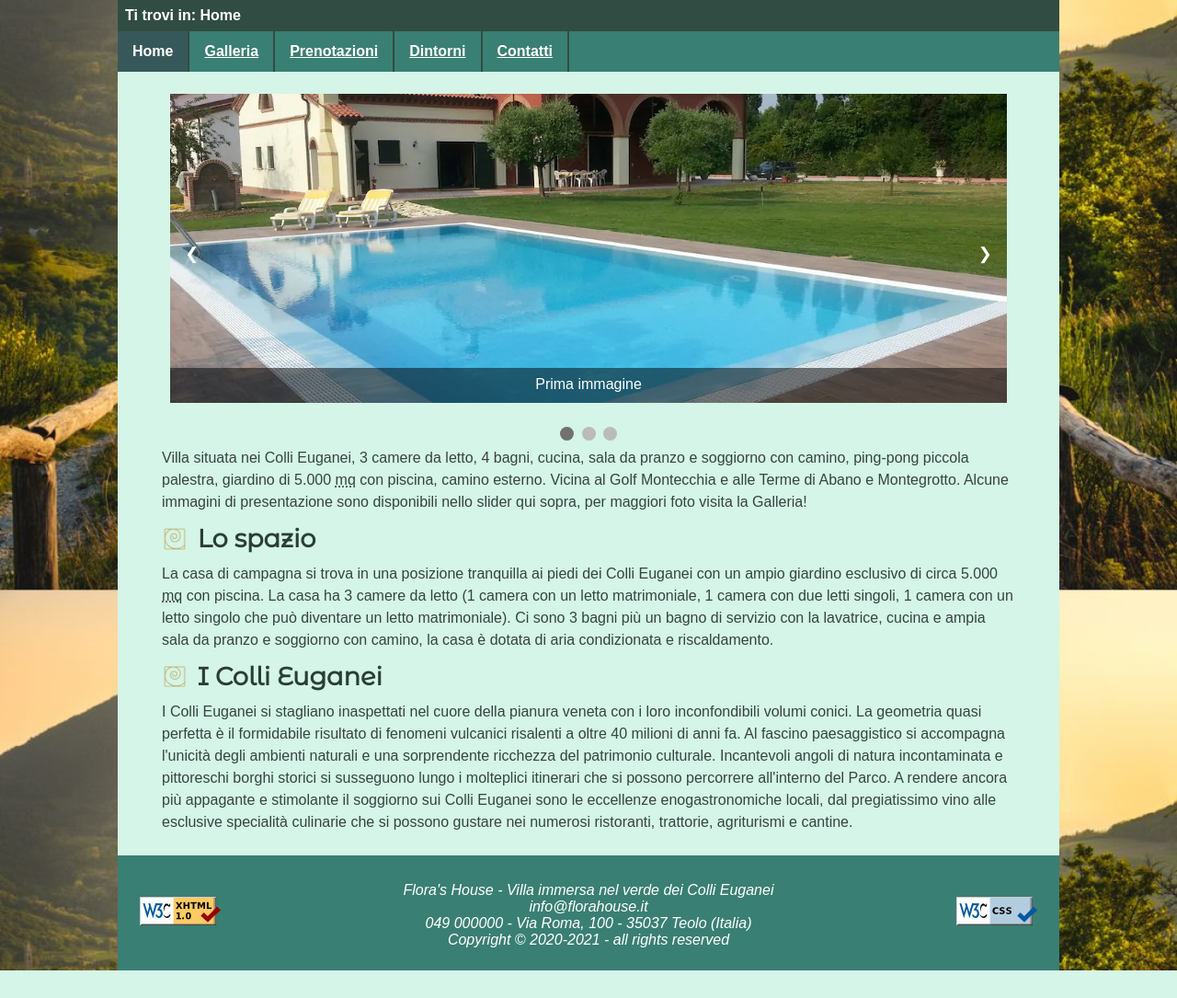
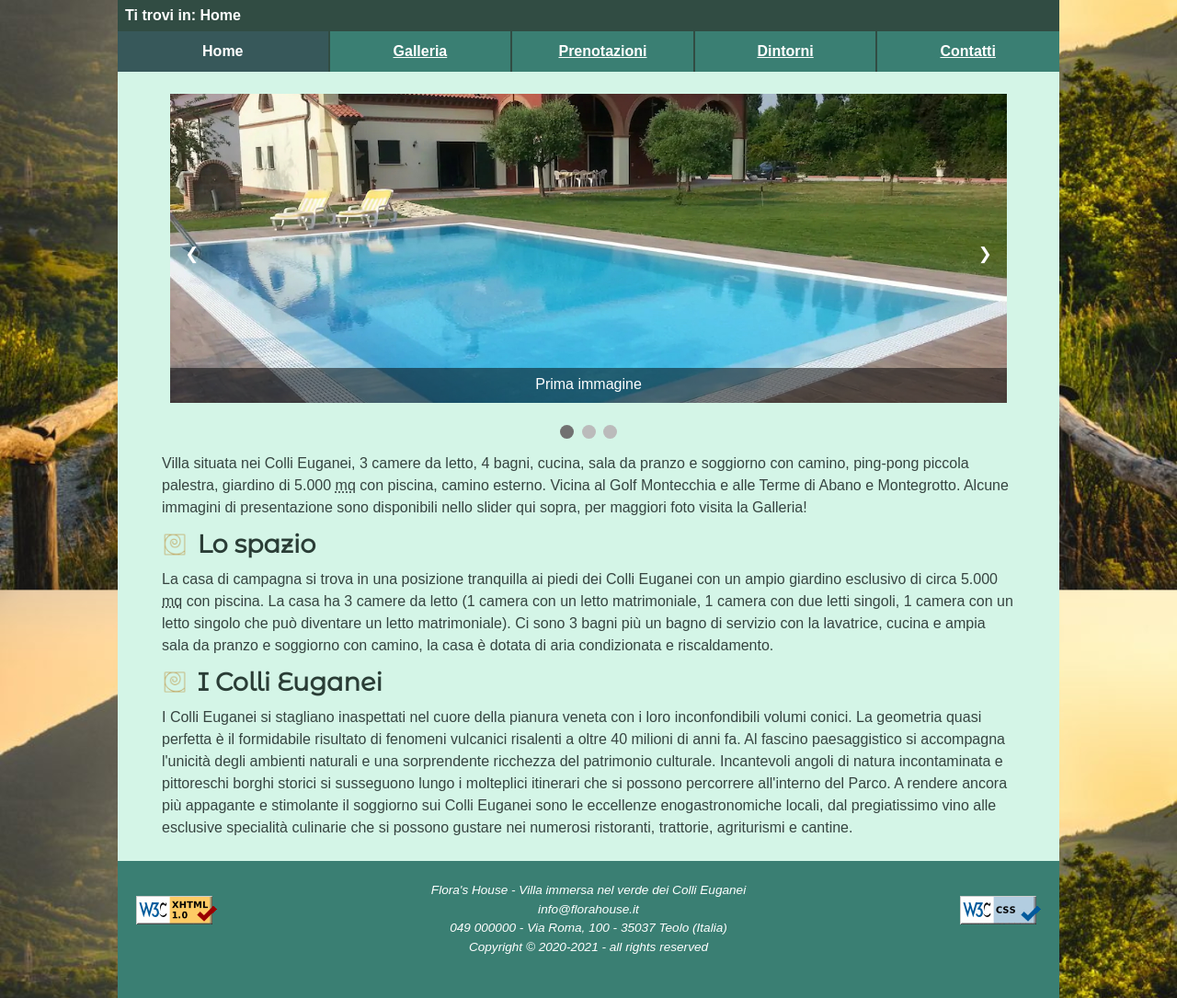
Before and after one commit to comodei/Flora-s-House-TecWeb-Project-, a PHP site: page /html/base.html in a window 1280 px wide. Shown: the part 212-1297 px from the top of the page at 92% size. Before the commit the page ends 1267 px from the top, so only its background shows below. Run offline with PHP 8.4, Linux system fonts and the light colour scheme.

Commit message:
aggiustamenti vari

```diff
--- a/style/style_lavoro.css
+++ b/style/style_lavoro.css
@@ -95,8 +95,12 @@ body{
   background-color: #3A7F73;
 }
 #menu ul li{
-  float: left;
-  border-right: 2px solid #314C43;
+	float: left;
+	border-right: 2px solid #314C43;
+	min-width: 19.2%;
+}
+#menu .endMenu{
+	border-right: 0px;
 }
 #menu ul li a{
   display: block;
@@ -158,8 +162,8 @@ img#villa{
 #footer{
 
     text-align:center;
-	padding-bottom: 1.5em;
-    font-size: 1em;
+	padding-bottom: 3.2em;
+    font-size: 0.85em;
     padding-right: 1.5em;
     padding-left: 1.5em;
     padding-top:1.8em;
@@ -169,6 +173,7 @@ img#villa{
 #footer ul li{
   list-style-type: none;
   color: white;
+	padding-bottom: 0.4em;
 }
 #imgValidCode{
     padding-top:1em;
@@ -302,7 +307,7 @@ ul .nomeCitta{
   	border: 4px solid #3A7F73;
   	border-radius: 10px;
 	margin-right: 8em;
-	padding: 1em 0em 1em 2.5em;
+	padding: 1em 0em 0em 2.5em;
 }
 
 #cittaVicine{
@@ -452,6 +457,7 @@ div.main .dot {
   border-radius: 50%;
   display: inline-block;
   transition: background-color 0.6s ease;
+	margin-bottom: 0.5em;
 }
 div.main .active, div.main .dot:hover {
   background-color: #717171;
@@ -469,7 +475,7 @@ div.main .fade {
 div.main .galleria{
     width: 98%;
   	height: auto;
-    margin: 2em auto;
+    margin: 0.5em auto;
 }
 div.main .contenitoreAnteprime{
   display: grid;
```
